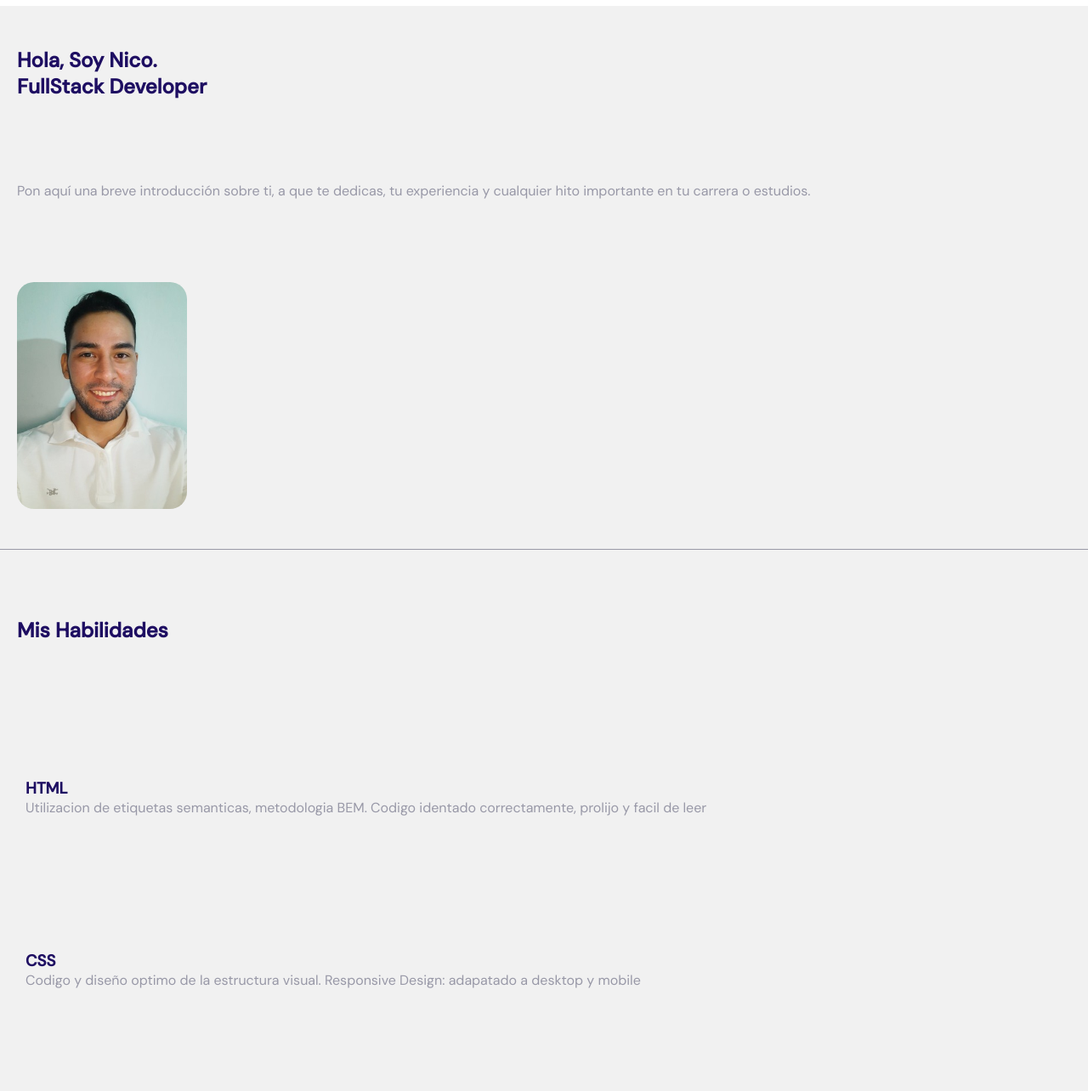
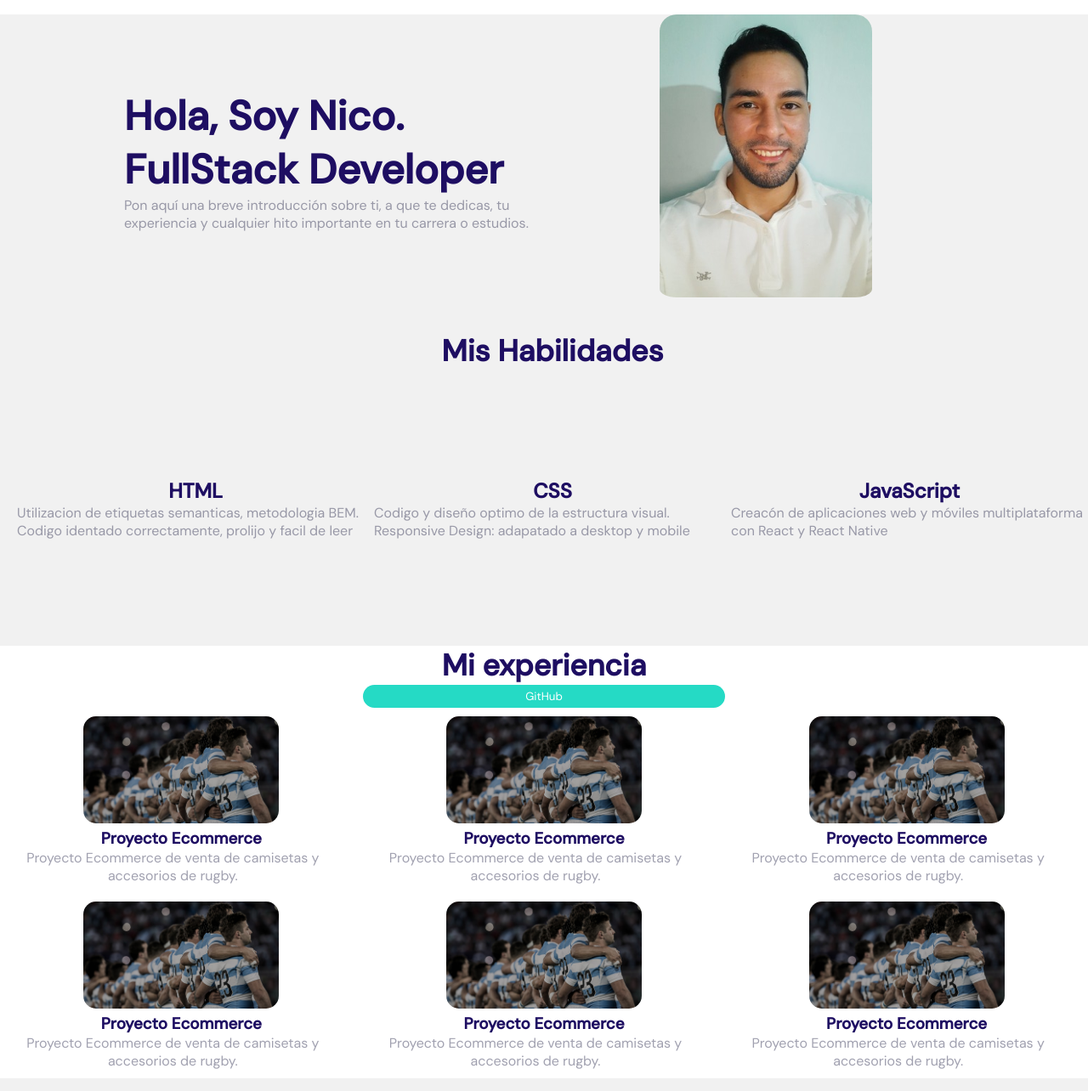
Before and after one commit to NicoHerrera12/template-reto, a plain HTML site: page index.html in a window 1280 px wide. Shown: the part 56-1340 px from the top of the page at 85% size. Drawn offline with nearby package versions, Linux system fonts and the light colour scheme.

Commit message:
vista desktop

```diff
--- a/index.html
+++ b/index.html
@@ -20,6 +20,7 @@
 
     <main>
         <section class="bio">
+
             <h2 class="bio__title">Hola, Soy Nico. <br> FullStack Developer</h2>
             <p class="bio__info info">Pon aquí una breve introducción sobre ti, a que te dedicas, tu experiencia y cualquier hito importante en tu carrera o estudios.</p>
 
@@ -29,15 +30,15 @@
 
         <section class="skills">
             <h2 class="skills__title title-blue">Mis Habilidades</h2>
-            <article class="skills__items">
+            <article class="skills__items skills__item-uno">
                 <h3 class="skills__subtitle title-blue">HTML</h3>
                 <p class="skills__info info">Utilizacion de etiquetas semanticas, metodologia BEM. Codigo identado correctamente, prolijo y facil de leer</p>
             </article>
-            <article class="skills__items">
+            <article class="skills__items skills__item-dos">
                 <h3 class="skills__subtitle title-blue">CSS</h3>
                 <p class="skills__info info">Codigo y diseño optimo de la estructura visual. Responsive Design: adapatado a desktop y mobile</p>
             </article>
-            <article class="skills__items">
+            <article class="skills__items skills__item-tres">
                 <h3 class="skills__subtitle title-blue">JavaScript</h3>
                 <p class="skills__info info">Creacón de aplicaciones web y móviles multiplataforma con React y React Native</p>
             </article>
@@ -48,7 +49,7 @@
 
             <button class="exp__button">GitHub</button>
 
-            <article class="exp__items">
+            <article class="exp__items exp__items-uno">
                 <a  href="https://github.com/NicoHerrera12/pf-herrera-lucas.git" target="_blank"><img class="exp__img" src="./assets/xp.jpg" alt="">
                     <h3 class="exp__subtitle title-blue">Proyecto Ecommerce</h3>
                 </a>
@@ -56,7 +57,39 @@
 
             </article>
 
-            <article class="exp__items">
+            <article class="exp__items exp__items-dos">
+                <a  href="https://github.com/NicoHerrera12/pf-herrera-lucas.git" target="_blank"><img class="exp__img" src="./assets/xp.jpg" alt="">
+                    <h3 class="exp__subtitle title-blue">Proyecto Ecommerce</h3>
+                </a>
+                <p class="exp__info info">Proyecto Ecommerce de venta de camisetas y accesorios de rugby.</p>
+
+            </article>
+
+            <article class="exp__items exp__items-tres exp__items--media">
+                <a  href="https://github.com/NicoHerrera12/pf-herrera-lucas.git" target="_blank"><img class="exp__img" src="./assets/xp.jpg" alt="">
+                    <h3 class="exp__subtitle title-blue">Proyecto Ecommerce</h3>
+                </a>
+                <p class="exp__info info">Proyecto Ecommerce de venta de camisetas y accesorios de rugby.</p>
+
+            </article>
+
+            <article class="exp__items exp__items-cuatro exp__items--media">
+                <a  href="https://github.com/NicoHerrera12/pf-herrera-lucas.git" target="_blank"><img class="exp__img" src="./assets/xp.jpg" alt="">
+                    <h3 class="exp__subtitle title-blue">Proyecto Ecommerce</h3>
+                </a>
+                <p class="exp__info info">Proyecto Ecommerce de venta de camisetas y accesorios de rugby.</p>
+
+            </article>
+
+            <article class="exp__items exp__items-cinco exp__items--media">
+                <a  href="https://github.com/NicoHerrera12/pf-herrera-lucas.git" target="_blank"><img class="exp__img" src="./assets/xp.jpg" alt="">
+                    <h3 class="exp__subtitle title-blue">Proyecto Ecommerce</h3>
+                </a>
+                <p class="exp__info info">Proyecto Ecommerce de venta de camisetas y accesorios de rugby.</p>
+
+            </article>
+
+            <article class="exp__items exp__items-seis exp__items--media">
                 <a  href="https://github.com/NicoHerrera12/pf-herrera-lucas.git" target="_blank"><img class="exp__img" src="./assets/xp.jpg" alt="">
                     <h3 class="exp__subtitle title-blue">Proyecto Ecommerce</h3>
                 </a>
--- a/styles.css
+++ b/styles.css
@@ -37,6 +37,15 @@ a{
 }
 
 
+/* HEADER-DESKTOP */
+
+@media (min-width: 768px){
+    .header{
+        padding: 20px 40px;
+    }
+}
+
+
 /* BIO */
 
 .bio{
@@ -45,22 +54,53 @@ a{
     justify-content: space-around;
     padding-left: 20px;
     background-color: #F1F1F1;
-    height: 80vh;
+    height: auto;
     box-shadow: 0px -1px 0px 0px #9999A7 inset;
 }
 .bio__info{
     font-size: 1rem;
+    grid-area: bioinfo;
+    grid-column: 2/3;
 }
 
 .bio__title{
     color: #1E0E62;
+    font-size: 3rem;
+    grid-area: biotitle;
+    grid-column: 2/3;
 }
 
 .bio__img{
     width: 200px;
+    padding-bottom: 10px;
     border-radius: 20px;
+    grid-area: bioimg;
+    grid-column: 4/5;
 }
 
+/* BIO-DESKTOP */
+
+@media(min-width:576px){
+    .bio{
+        display: grid;
+        grid-template-columns: 10% 40% 10% 40%;
+        grid-template-areas:
+        "biotitle bioimg"
+        "bioinfo bioimg"
+        ;
+        align-content: center;
+        box-shadow: none;
+    }
+    .bio__title{
+        align-self: flex-end;
+    }
+}
+
+@media(min-width:768px){
+    .bio__img{
+        width: 250px;
+    }
+}
 /* SKILLS */
 
 .skills{
@@ -74,6 +114,49 @@ a{
 .skills__items{
     padding-left: 10px;
 }
+.skills__title{
+    font-size: 2.2rem;
+    grid-area: title;
+    grid-column: 1/4;
+}
+.skills__subtitle{
+    font-size: 1.5rem;
+}
+.skills__items-uno{
+    grid-area: uno;
+}
+.skills__items-dos{
+    grid-area: dos;
+}
+.skills__items-tres{
+    grid-area: tres;
+}
+
+/* SKILLS-DESKTOP */
+
+@media(min-width: 576px){
+    .skills{
+        display: grid;
+        height: 50vh;
+        grid-template-columns: 33.333% 33.333% 33.333%;
+        grid-template-rows: min-content;
+        grid-template-areas:
+        "title title title"
+        "uno dos tres"
+        ;
+    }
+    .skills__items{
+        padding-left: 0;
+        align-self: center;
+    }
+    .skills__title{
+        padding-top: 30px;
+        text-align: center;
+    }
+    .skills__subtitle{
+        text-align: center;
+    }
+}
 
 /* EXPERIENCIA */
 
@@ -84,6 +167,13 @@ a{
     align-items: center;
     height: 100vh;
 }
+.exp__title{
+    font-size: 2.2rem;
+}
+.exp__items--media{
+    display: none;
+}
+
 .exp__button{
     background-color: #25DAC5;
     color: #fff;
@@ -94,15 +184,69 @@ a{
 
 .exp__items{
     padding-left: 20px;
+    text-align: center;
 }
 
 .exp__img{
-    width: 80vw;
+    width: 300px;
     border-radius: 15px;
 }
 
 .exp__info{
     padding-right: 20px;
+}
+
+/* EXP DESKTOP */
+
+@media(min-width:768px){
+    .exp{
+        height: auto;
+        display: grid;
+        grid-template-columns: 33.333% 33.333% 33.333%;
+        grid-template-areas:
+        "title title title"
+        "button button button"
+        "uno dos tres"
+        "cuatro cinco seis"
+        ;
+    }
+    .exp__img{
+        width: 230px;
+    }
+    .exp__items--media{
+        display: block;
+    }
+    .exp__items{
+        padding: 10px 0;
+    }
+    .exp__items-uno{
+        grid-area: uno;
+    }
+    .exp__items-dos{
+        grid-area: dos;
+    }
+    .exp__items-tres{
+        grid-area: tres;
+    }
+    .exp__items-cuatro{
+        grid-area: cuatro;
+    }
+    .exp__items-cinco{
+        grid-area: cinco;
+    }
+    .exp__items-seis{
+        grid-area: seis;
+    }
+    .exp__title{
+        text-align: center;
+        grid-area: title;
+    }
+    .exp__button{
+        grid-area: button;
+        padding: 5px 0;
+        text-align: center;
+        grid-column: 2/3;
+    }
 }
 
 /* FOOTER */
```
